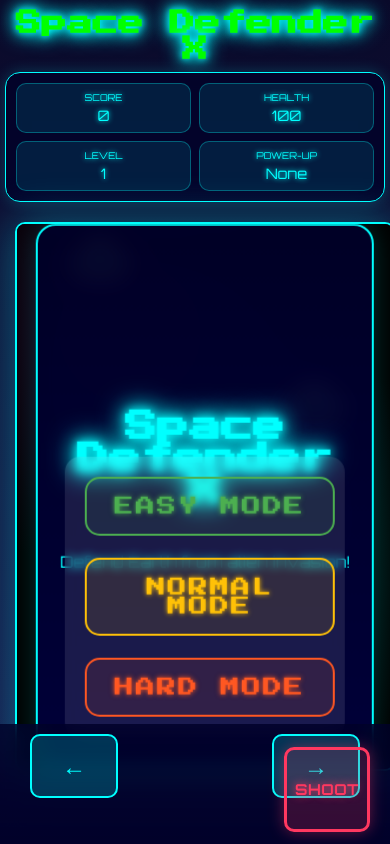
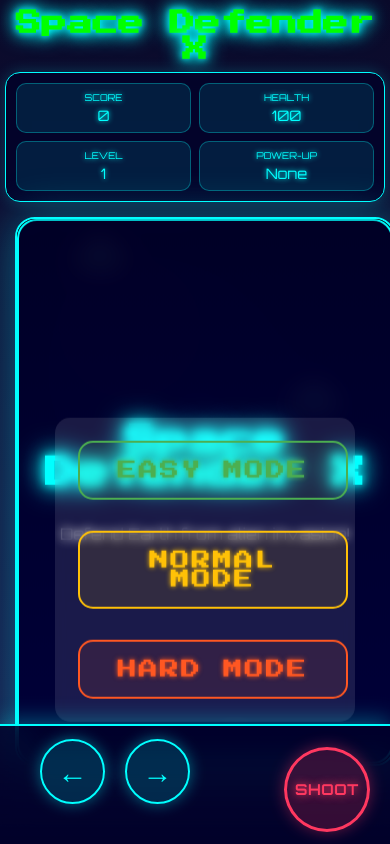
Before and after one commit to air-art/Space-Defender-X, a plain HTML site: page index.html in a window 390 px wide. Drawn offline with Linux system fonts and the light colour scheme.

Commit message:
one step back bad look

```diff
--- a/style.css
+++ b/style.css
@@ -2580,93 +2580,159 @@ button:hover {
         height: auto;
         min-height: 65vh;
         margin-bottom: 130px;
-        position: relative;
-        overflow: hidden;
-    }
-
-    /* Move spaceship up from controls */
+        border-radius: 20px;
+        border: 2px solid var(--primary-color);
+        background: linear-gradient(to bottom, #000033, #000066);
+        box-shadow: 0 0 20px rgba(0, 255, 255, 0.2);
+    }
+
+    /* Adjusted Ship Sizes for Mobile */
     #spaceship {
-        bottom: 140px !important;
         transform: scale(0.7);
     }
 
-    /* Start screen adjustments */
-    #start-screen {
-        position: absolute;
-        top: 50%;
-        left: 50%;
-        transform: translate(-50%, -50%);
-        width: 90%;
-        max-height: 80vh;
-        overflow-y: auto;
-        padding: 20px;
-        margin: 0;
-        display: flex;
-        flex-direction: column;
-        align-items: center;
-        gap: 15px;
-        background: linear-gradient(to bottom, rgba(0, 0, 40, 0.95), rgba(0, 0, 60, 0.95));
-        -webkit-overflow-scrolling: touch;
-    }
-
-    #start-screen::-webkit-scrollbar {
-        width: 8px;
-    }
-
-    #start-screen::-webkit-scrollbar-track {
-        background: rgba(0, 0, 0, 0.2);
-        border-radius: 4px;
-    }
-
-    #start-screen::-webkit-scrollbar-thumb {
-        background: var(--primary-color);
-        border-radius: 4px;
-    }
-
-    .controls {
-        width: 100%;
-        max-width: 280px;
-        margin: 10px 0;
-        display: flex;
-        flex-direction: column;
-        gap: 12px;
-    }
-
-    /* Mobile controls panel adjustments */
+    .alien {
+        transform: scale(0.8);
+    }
+
+    .projectile {
+        width: 4px;
+        height: 12px;
+    }
+
+    /* Enhanced Mobile Controls */
     #mobile-controls {
+        display: block;
         position: fixed;
         bottom: 0;
         left: 0;
         right: 0;
+        background: linear-gradient(to top, rgba(0, 0, 40, 0.95), rgba(0, 0, 40, 0.8));
+        backdrop-filter: blur(15px);
+        padding: 20px 15px;
         height: 120px;
-        background: linear-gradient(to top, rgba(0, 0, 40, 0.95), rgba(0, 0, 40, 0.8));
+        border-top: 2px solid var(--primary-color);
+        box-shadow: 0 -5px 20px rgba(0, 255, 255, 0.3);
+    }
+
+    .direction-buttons {
+        position: absolute;
+        left: 20px;
+        bottom: 20px;
+        display: flex;
+        gap: 20px;
+    }
+
+    .control-btn {
+        width: 65px;
+        height: 65px;
+        border-radius: 50%;
+        font-size: 30px;
+        background: rgba(0, 255, 255, 0.15);
+        border: 2.5px solid var(--primary-color);
+        box-shadow: 0 0 15px rgba(0, 255, 255, 0.4);
+        display: flex;
+        align-items: center;
+        justify-content: center;
+        color: var(--primary-color);
+    }
+
+    #shoot-btn {
+        position: absolute;
+        right: 20px;
+        bottom: 12px;
+        width: 85px;
+        height: 85px;
+        font-size: 18px;
+        font-weight: bold;
+        background: rgba(255, 56, 96, 0.2);
+        border: 3px solid var(--secondary-color);
+        box-shadow: 0 0 15px rgba(255, 56, 96, 0.4);
+        color: var(--secondary-color);
+    }
+
+    .control-btn:active {
+        transform: scale(0.9);
+        box-shadow: 0 0 25px var(--primary-color);
+    }
+
+    #shoot-btn:active {
+        transform: scale(0.9);
+        box-shadow: 0 0 25px var(--secondary-color);
+    }
+
+    /* Enhanced Game Screens for Mobile */
+    .screen {
+        background: rgba(0, 0, 40, 0.9);
         backdrop-filter: blur(10px);
-        z-index: 1000;
-    }
-
-    /* Game stats adjustments */
+        border-radius: 20px;
+        border: 2px solid var(--primary-color);
+        padding: 25px;
+        box-shadow: 0 0 30px rgba(0, 255, 255, 0.2);
+    }
+
+    .screen h2 {
+        font-size: 1.8em;
+        margin-bottom: 20px;
+        text-shadow: 0 0 10px var(--primary-color);
+    }
+
+    .screen p {
+        font-size: 1em;
+        margin: 15px 0;
+        color: #fff;
+    }
+
+    .difficulty-btn {
+        padding: 12px 25px;
+        font-size: 1em;
+        margin: 8px;
+        border-radius: 25px;
+        background: rgba(0, 255, 255, 0.15);
+        border: 2px solid var(--primary-color);
+        color: var(--primary-color);
+        text-shadow: 0 0 5px var(--primary-color);
+    }
+
+    .difficulty-btn:active {
+        transform: scale(0.95);
+        background: rgba(0, 255, 255, 0.25);
+    }
+}
+
+/* Adjustments for very small screens */
+@media (max-width: 360px) {
+    .game-title {
+        font-size: 1.4em;
+    }
+
     .game-stats {
-        margin-bottom: 10px;
-    }
-}
-
-/* Small screen specific adjustments */
-@media (max-width: 360px) {
+        padding: 6px;
+    }
+
+    .game-stats > div {
+        padding: 6px;
+        font-size: 0.65em;
+    }
+
+    .control-btn {
+        width: 55px;
+        height: 55px;
+        font-size: 26px;
+    }
+
+    #shoot-btn {
+        width: 75px;
+        height: 75px;
+        font-size: 16px;
+    }
+
     #spaceship {
-        bottom: 130px !important;
         transform: scale(0.6);
     }
 
-    #start-screen {
-        padding: 15px;
-    }
-
-    .controls {
-        gap: 10px;
-    }
-
-    .difficulty-btn {
-        padding: 12px;
+    .alien {
+        transform: scale(0.7);
     }
 }
 
@@ -2714,30 +2780,20 @@ button:hover {
 
     /* Start screen and difficulty buttons */
     #start-screen {
-        position: absolute;
-        top: 50%;
-        left: 50%;
-        transform: translate(-50%, -50%);
-        width: 90%;
-        max-height: 80vh;
-        overflow-y: auto;
-        padding: 20px;
-        margin: 0;
+        padding: 25px 20px;
+        background: linear-gradient(to bottom, rgba(0, 0, 40, 0.95), rgba(0, 0, 60, 0.95));
+        border-radius: 20px;
+        border: 2px solid var(--primary-color);
+        box-shadow: 0 0 30px rgba(0, 255, 255, 0.2);
+    }
+
+    .controls {
         display: flex;
         flex-direction: column;
-        align-items: center;
         gap: 15px;
-        background: linear-gradient(to bottom, rgba(0, 0, 40, 0.95), rgba(0, 0, 60, 0.95));
-        -webkit-overflow-scrolling: touch;
-    }
-
-    .controls {
-        width: 100%;
-        max-width: 280px;
-        margin: 10px 0;
-        display: flex;
-        flex-direction: column;
-        gap: 12px;
+        width: 85%;
+        max-width: 300px;
+        margin: 20px auto;
     }
 
     .difficulty-btn {
```
